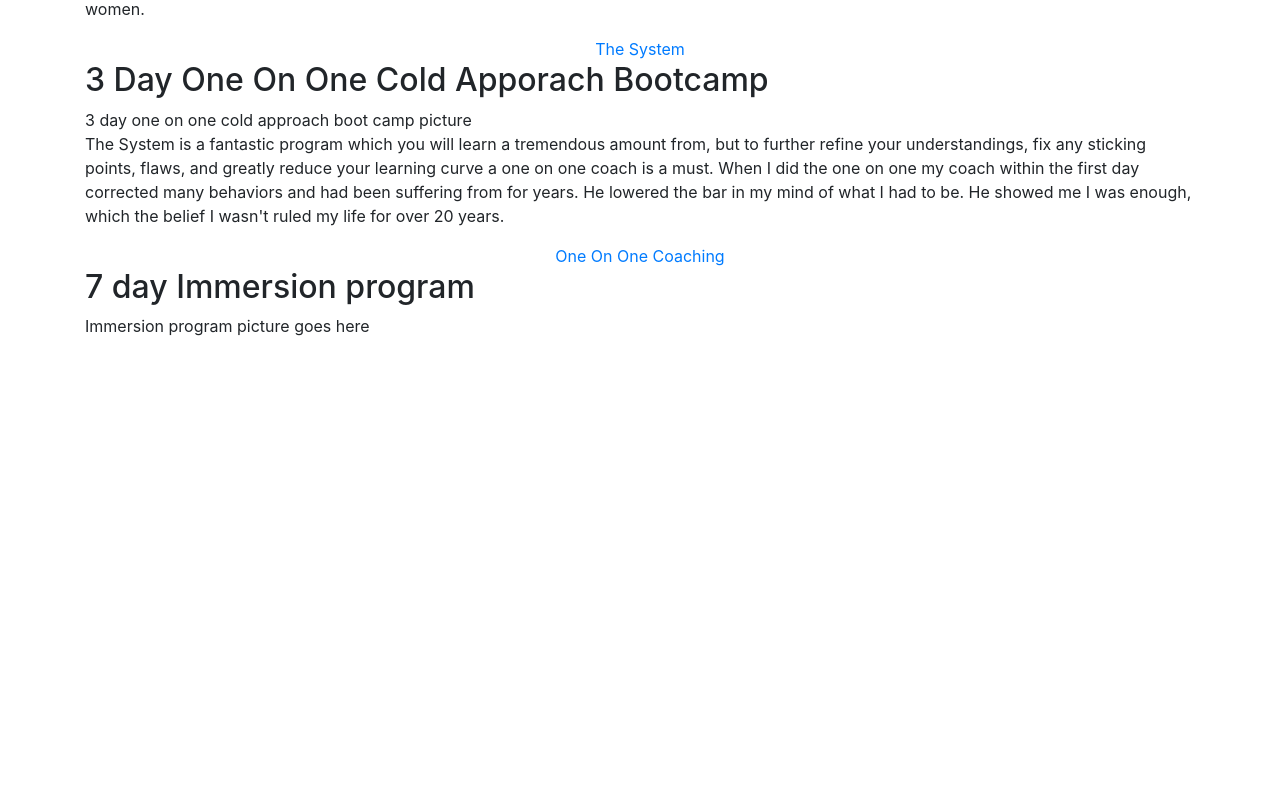
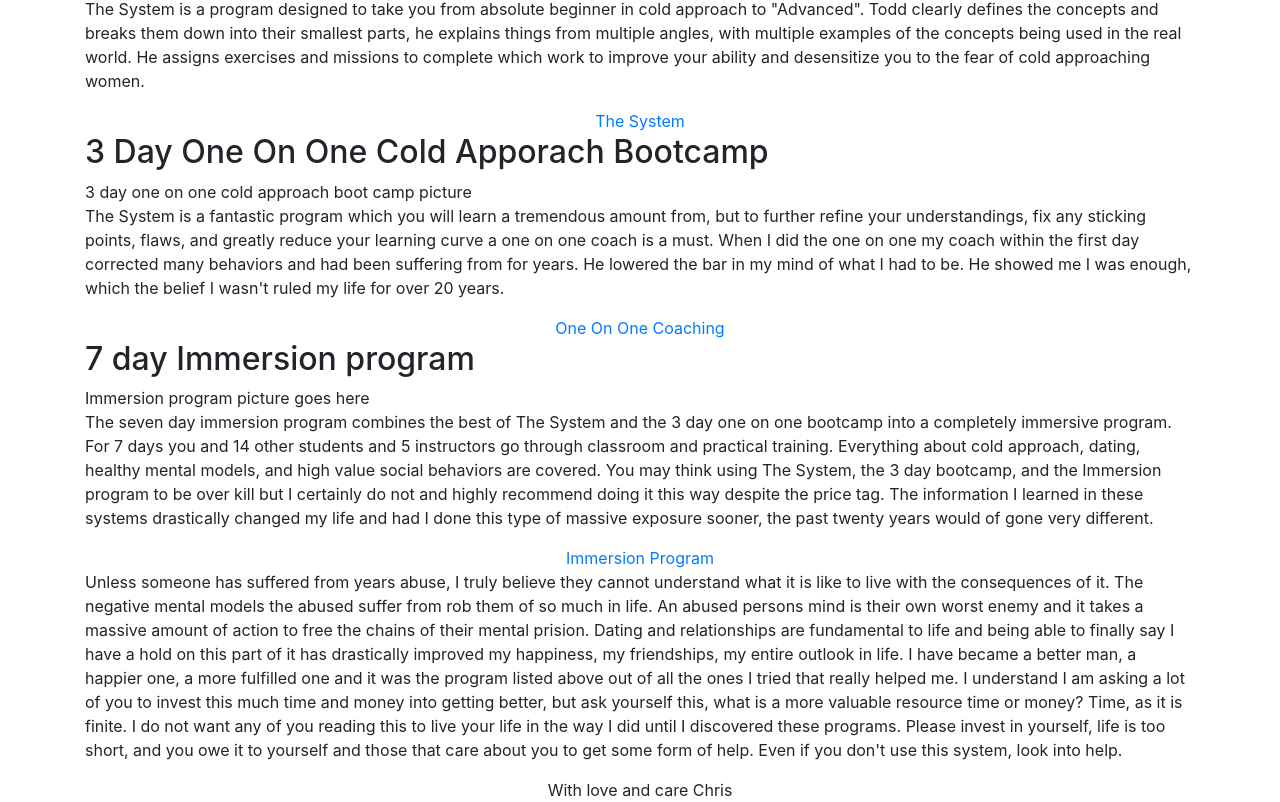
Before and after one commit to Christopher-Jakob/maleabuserecovery, an Angular app: page / in a window 1280 px wide. Shown: the part 1986-2788 px from the top of the page. Before the commit the page ends 2340 px from the top, so only its background shows below. Built offline with nearby package versions, Linux system fonts and the light colour scheme.

Commit message:
first draft copy complete css time

```diff
--- a/src/app/infopage/infopage.component.html
+++ b/src/app/infopage/infopage.component.html
@@ -40,7 +40,9 @@
           No person deserves to go through what I did, no person who has been abused deserves to spin their wheels, desperate for a solution. I have found a system that works for me and many others.
         I have filtered through the noise, and found real help and I want to share that with as many in need people as possible. You have to be willing to work however. This isn't
         a thing you can half ass. You have to be fully invested into getting better, you have to be willing to do the work. Some of the things these programs are going to have
-        you do will be uncomfortable, they may shock you, but I promise they will help you. The programs are listed in no particular order unless stated so.</h5>
+        you do will be uncomfortable, they may shock you, but I promise they will help you. The programs are listed in no particular order unless stated so and unless the program is a live bootcamp
+        you should go through them over and over again. You learn about 10% of what you read or watch, so for the resources that are books or videos that I am about to share with you, to get the most
+        out of them, you should watch or read them 10 to 15 times. I know that is alot, but thats what it takes to improve.</h5>
       </div>
 
       <div class="text-left">
@@ -145,9 +147,28 @@
       </div>
       <div class="text-left">
         <p>
+          The seven day immersion program combines the best of The System and the 3 day one on one bootcamp into a completely immersive program. For 7 days you and 14 other
+          students and 5 instructors go through classroom and practical training. Everything about cold approach, dating, healthy mental models, and high value social behaviors
+          are covered. You may think using The System, the 3 day bootcamp, and the Immersion program to be over kill but I certainly do not and highly recommend doing it this way
+          despite the price tag. The information I learned in these systems drastically changed my life and had I done this type of massive exposure sooner, the past twenty years would
+          of gone very different.
+        </p>
+      </div>
+      <div class="text-center">
+        <a target="_blank" href="http://toddimmersion.com/">Immersion Program</a>
+      </div>
 
-        </p>
-
+      <div class="text-left">
+        <p>Unless someone has suffered from years abuse, I truly believe they cannot understand what it is like to live with the consequences of it. The negative mental models
+        the abused suffer from rob them of so much in life. An abused persons mind is their own worst enemy and it takes a massive amount of action to free the chains of their mental
+        prision. Dating and relationships are fundamental to life and being able to finally say I have a hold on this part of it has drastically improved my happiness, my friendships, my entire
+        outlook in life. I have became a better man, a happier one, a more fulfilled one and it was the program listed above out of all the ones I tried that really helped me. I understand I am
+        asking a lot of you to invest this much time and money into getting better, but ask yourself this, what is a more valuable resource time or money? Time, as it is finite. I do not want
+        any of you reading this to live your life in the way I did until I discovered these programs. Please invest in yourself, life is too short, and you owe it to yourself and those that care about
+        you to get some form of help. Even if you don't use this system, look into help.</p>
+      </div>
+      <div class="text-center">
+        With love and care Chris
       </div>
     </div>
   </div>
```
